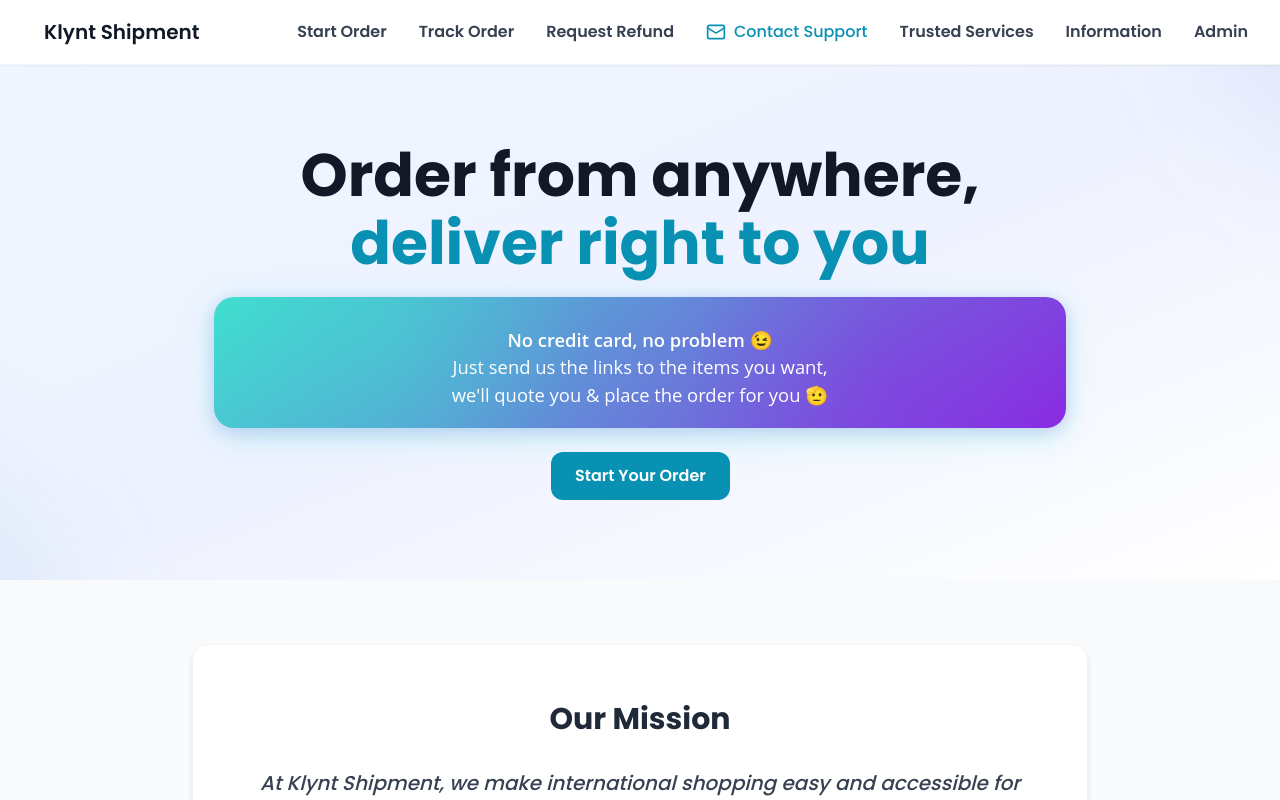
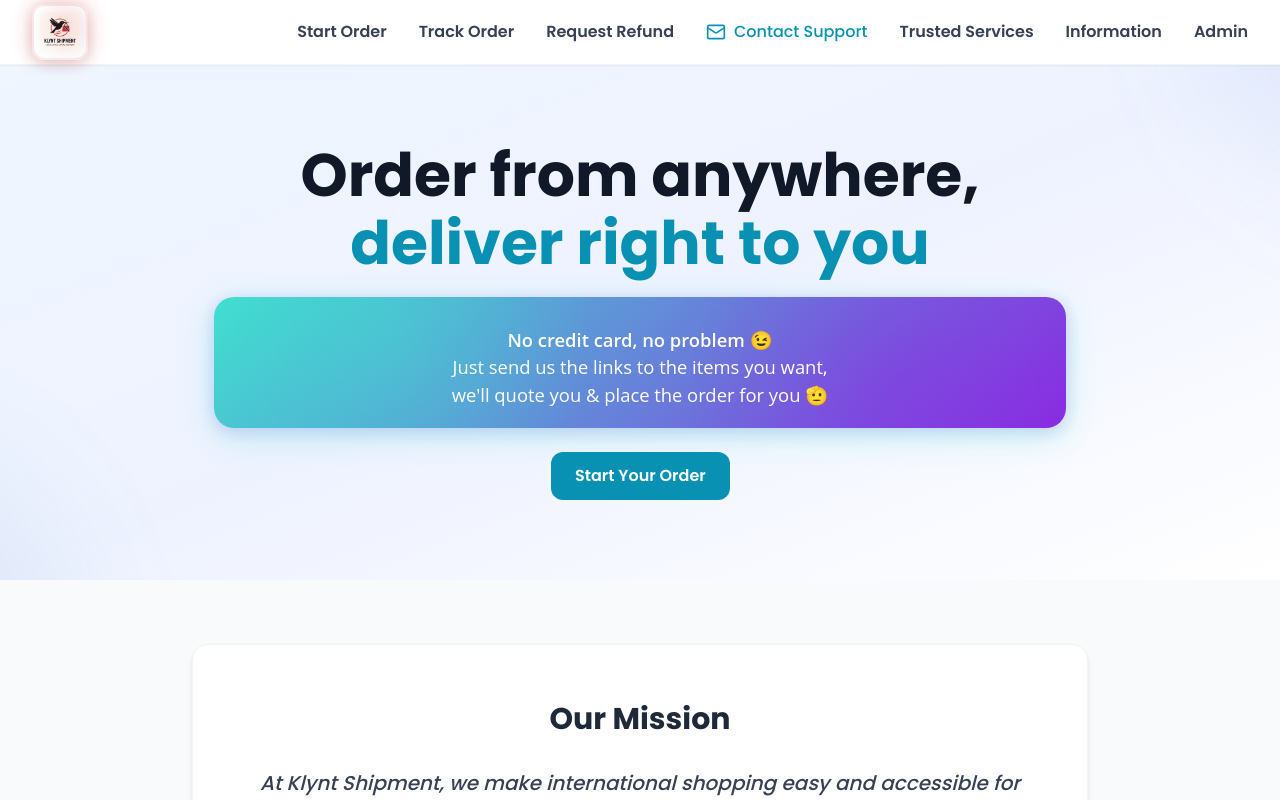
Before and after one commit to mushu-dev/klnyt, a React (Vite) app: page / in a window 1280 px wide. Shown: the top 800 px of the page. Built offline with nearby package versions, Linux system fonts and the light colour scheme.

Commit message:
Update logo with Trinidad flag design and illumination effects

```diff
--- a/src/components/homepage/KlyntHomepage.tsx
+++ b/src/components/homepage/KlyntHomepage.tsx
@@ -98,19 +98,27 @@ export function KlyntHomepage({ onStartOrder, onTrackOrder, onAdminAccess, onInf
           <div className="flex justify-between items-center h-16">
             {/* Logo */}
             <div className="flex items-center">
+              <div className="relative">
                 <img
-                src="/klynt-logo.png"
+                  src="/klynt-logo-new.jpg"
                   alt="Klynt Shipment Logo"
-                className="h-12 object-contain rounded-lg bg-white shadow-lg border border-gray-100 transition-all duration-300"
+                  className="h-14 w-auto object-contain rounded-xl transition-all duration-300 hover:scale-105"
                   style={{
-                  boxShadow: '0 0 12px rgba(0, 204, 255, 0.35)',
-                  padding: '8px'
+                    background: 'linear-gradient(135deg, #ffffff 0%, #f8fafc 100%)',
+                    boxShadow: '0 0 20px rgba(220, 38, 38, 0.3), 0 4px 15px rgba(0, 0, 0, 0.1)',
+                    padding: '6px',
+                    border: '2px solid rgba(220, 38, 38, 0.1)'
                   }}
                   onError={(e) => { e.currentTarget.style.display = 'none'; }}
                 />
-              <span className="ml-3 text-xl font-semibold text-gray-900 font-sans">
-                Klynt Shipment
-              </span>
+                <div
+                  className="absolute inset-0 rounded-xl pointer-events-none"
+                  style={{
+                    background: 'radial-gradient(circle at 60% 40%, rgba(220, 38, 38, 0.15) 0%, transparent 70%)',
+                    animation: 'pulse 2s ease-in-out infinite alternate'
+                  }}
+                />
+              </div>
             </div>
 
             {/* Desktop Navigation */}
```
Also changed, not shown: public/klynt-logo-new.jpg (added). Lines whose indentation alone changed are shown as unchanged.
